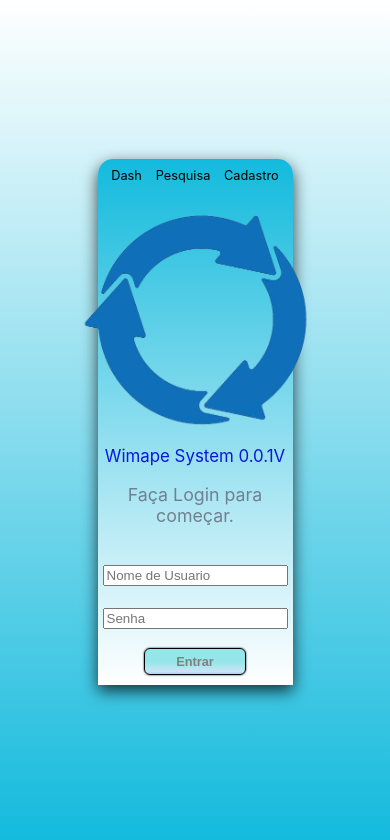
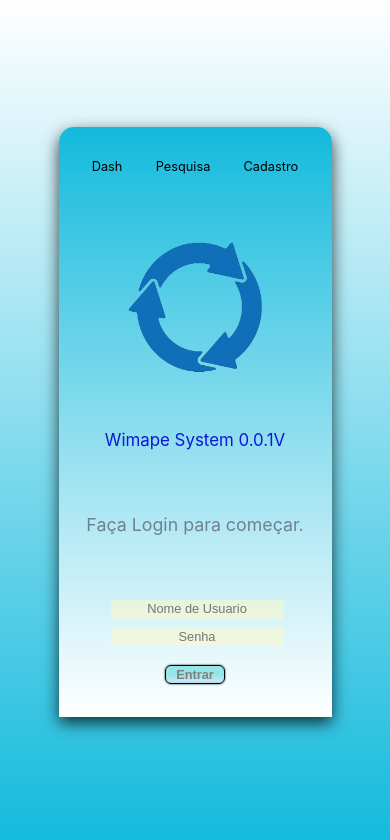
Before and after one commit to marcostech/wimapesys_frontend, a React (Create React App) app in the folder wimape/: page / in a window 390 px wide. Shown: the top 840 px of the page. Built offline with nearby package versions, Linux system fonts and the light colour scheme.

Commit message:
Major changes to CSS responsive divs

```diff
--- a/wimape/src/App.css
+++ b/wimape/src/App.css
@@ -1,15 +1,15 @@
 .App {
-  margin-top: 10vh;
-  height: 80vh;
   display: flex;
   flex-direction: column;
   align-items: center;
+  text-align: center;
   justify-content: center;
-  text-align: center;
+  height: 70vh;
 }
 
 .App-logo {
-  height: 30vh;
+  height: 18vmax;
+  width: 20vmax;
   pointer-events: none;
   animation: App-logo-spin infinite 20s linear;
 }
@@ -20,19 +20,20 @@
   display: flex;
   flex-direction: column;
   align-items: center;
-  justify-content: center;
+  justify-content: space-around;
   font-size: calc(10px + 2vmin);
-  width: 50vw;
+  height: 100%;
+  width: 70vw;
   color: slategrey;
   -webkit-box-shadow: 0px 6px 16px 0px rgba(0,0,0,0.75);
   -moz-box-shadow: 0px 6px 16px 0px rgba(0,0,0,0.75);
   box-shadow: 0px 6px 16px 0px rgba(0,0,0,0.75);
   -webkit-border-top-left-radius:15px;
-    -moz-border-radius-topleft:15px;
-    border-top-left-radius:15px;
-    -webkit-border-top-right-radius:15px;
-    -moz-border-radius-topright:15px;
-    border-top-right-radius:15px;
+  -moz-border-radius-topleft:15px;
+  border-top-left-radius:15px;
+  -webkit-border-top-right-radius:15px;
+  -moz-border-radius-topright:15px;
+  border-top-right-radius:15px;
 }
 
 .App-link {
--- a/wimape/src/WimapeLogin.css
+++ b/wimape/src/WimapeLogin.css
@@ -1,19 +1,43 @@
-
-.loginInputs{
-    line-height: 5vh;
-    border: 0;
-    align-self: center;
-}
-
 
 .content {
     display: flex;
     flex-direction: column;
-    align-items: flex-start;
+    align-content: center;
     justify-content: center;
-    padding: 10px;
+    width: 100%;
 }
+
+.input-style{
+    width: 100%;
+    line-height: 2vh;
+    border: none;
+    margin-bottom: 1vh;
+    background-color: rgb(255,249,195,0.5);
+    text-align: center;
+    font-size: calc(5px + 2vmin);
+}
+.input-style:focus{
+    border-bottom: 2px solid lightblue;
+    outline:none;
+
+}
+
 .content-button{
+    color:grey;
+    font-family:Arial;
+    font-weight:bold;
+    font-style:normal;
+    text-decoration:none;
+    text-align:center;
+    font-size: calc(5px + 2vmin);
+
+    height: 10%;
+    width: 35%;
+    outline: none;
+    align-self: center;
+    margin-top: 10px;
+    margin-bottom: 10px;
+
     -moz-box-shadow: 0px 0px 2px 0px #000000;
     -webkit-box-shadow: 0px 0px 2px 0px #000000;
     box-shadow: 0px 0px 2px 0px #000000;
@@ -34,22 +58,8 @@
     -moz-border-radius-bottomleft:6px;
     border-bottom-left-radius:6px;
     border:1px solid #000000;
+}
 
-    color:grey;
-    font-family:Arial;
-    font-weight:bold;
-    font-style:normal;
-    text-decoration:none;
-    text-align:center;
-    font-size: calc(5px + 2vmin);
-
-    height: 7vmin;
-    width: 12vmax;
-    outline: none;
-    align-self: center;
-    margin-top: 10px;
-
-}
 .content-button:hover {
     background:-webkit-gradient( linear, left top, left bottom, color-stop(0.05, #e9e9e9), color-stop(1, #06ee38) );
     background:-moz-linear-gradient( center top,#06ee38 5%,  #e9e9e9 100% );
--- a/wimape/src/WimapeLogin.js
+++ b/wimape/src/WimapeLogin.js
@@ -4,10 +4,8 @@ import "./WimapeLogin.css"
 function WimapeLogin() {
     return (
         <div className="content">
-            <div className="loginInputs">
-                <input type="text" id="loginUsername" placeholder="Nome de Usuario"/><br></br>
-                <input type="password" id="loginPassword" placeholder="Senha"/>
-            </div>
+            <input className="input-style" type="text" id="loginUsername" placeholder="Nome de Usuario"/>
+            <input className="input-style" type="password" id="loginPassword" placeholder="Senha"/>
             <button className="content-button">Entrar</button>
         </div>
     )
--- a/wimape/src/index.css
+++ b/wimape/src/index.css
@@ -1,4 +1,10 @@
 body {
+  display: flex;
+  flex-direction: column;
+  justify-content: center;
+  align-content: center;
+  height: 100%;
+  width: 100%;
   margin: 0;
   font-family: -apple-system, BlinkMacSystemFont, 'Segoe UI', 'Roboto', 'Oxygen',
     'Ubuntu', 'Cantarell', 'Fira Sans', 'Droid Sans', 'Helvetica Neue',
@@ -12,6 +18,7 @@ html {
   background: linear-gradient(180deg, rgba(255,255,255,1) 0%, rgba(19,186,221,1) 100%);
   height: 100%;
   width: 100%;
+  overflow: auto ;
 }
 code {
   font-family: source-code-pro, Menlo, Monaco, Consolas, 'Courier New',
```
